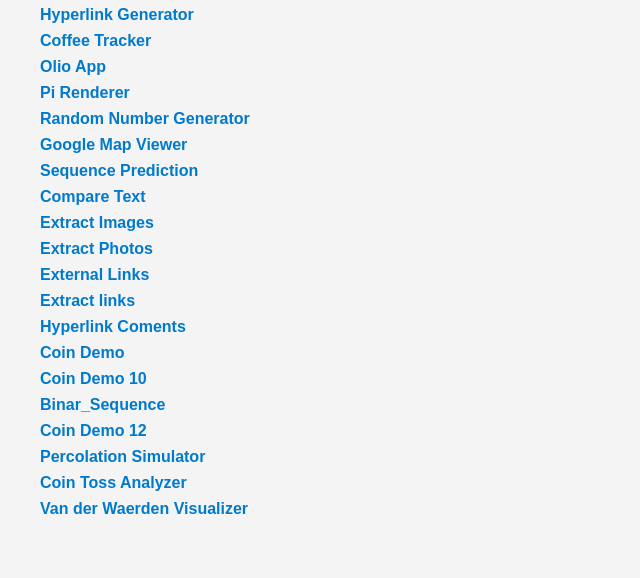
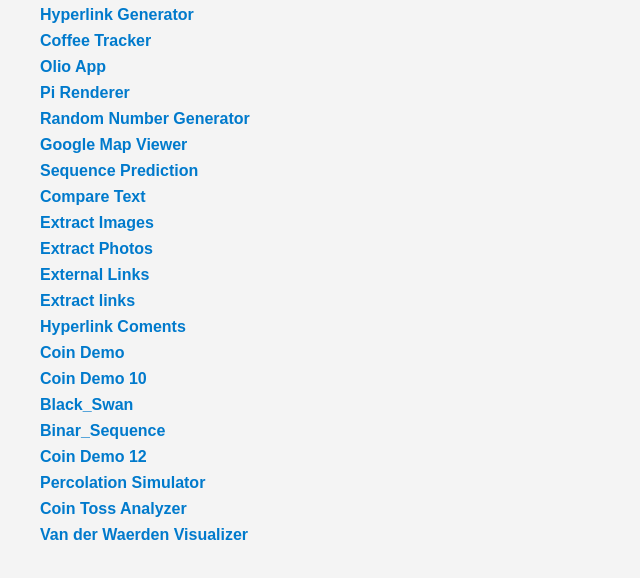
Before and after one commit to Transliterator/Hub_Links, a plain HTML site: page index.html in a window 1280 px wide. Shown: the part 140-718 px from the top of the page, without its empty margins (0-640 px from the left). Drawn offline with Linux system fonts and the light colour scheme.

Commit message:
Update index.html

```diff
--- a/index.html
+++ b/index.html
@@ -52,7 +52,7 @@
     <li><a href="https://transliterator.github.io/Hyperlink_Coment/index.html" target="_blank">Hyperlink Coments</a></li>
     <li><a href="https://transliterator.github.io/Coin_Demo/index.html" target="_blank">Coin Demo</a></li>
 <li><a href="https://transliterator.github.io/Coin_Demo_10/index.html" target="_blank">Coin Demo 10</a></li>
-
+<li><a href="https://transliterator.github.io/Black_Swan/index.html" target="_blank">Black_Swan</a></li>
 <li><a href="https://transliterator.github.io/Binar_Sequence/index.html" target="_blank">Binar_Sequence</a></li>
     <li><a href="https://transliterator.github.io/Coin_Demo_12/index.html" target="_blank">Coin Demo 12</a></li>
     <li><a href="https://transliterator.github.io/Percolation/index.html" target="_blank">Percolation Simulator</a></li>
```
